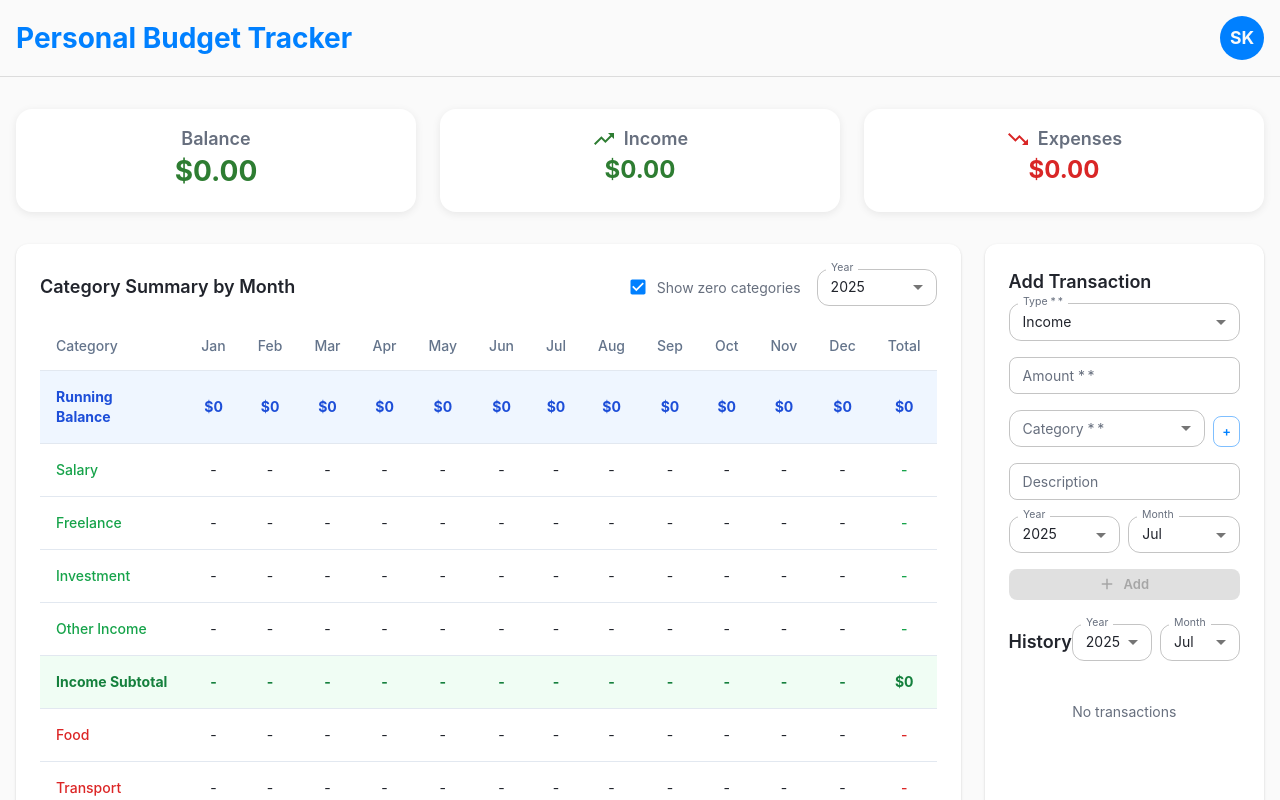
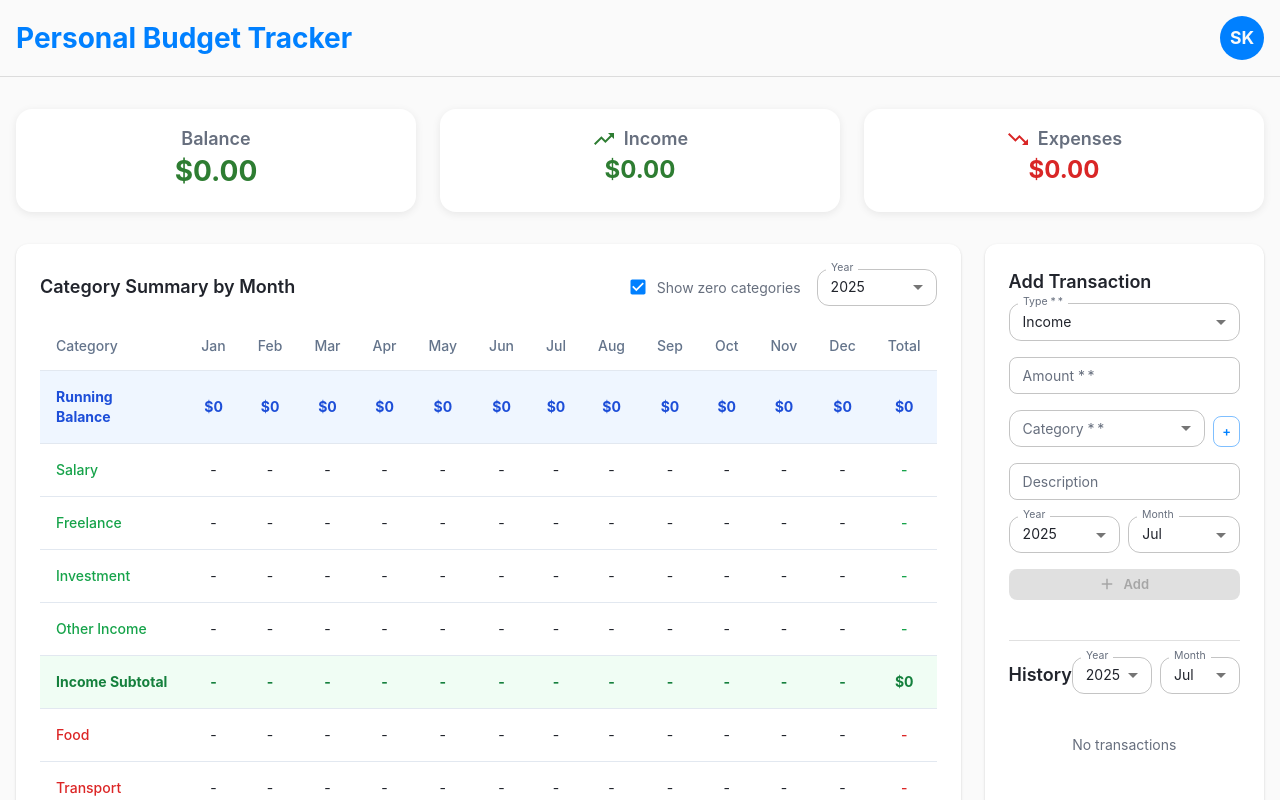
Before and after one commit to Stepanterra/pet-project-personal-budget-tracker, a React (Vite) app: page / in a window 1280 px wide. Shown: the top 800 px of the page. Built offline with nearby package versions, Linux system fonts and the light colour scheme.

Commit message:
Add divider between sections
Add a divider between the transaction history and the transaction input form.

```diff
--- a/src/pages/BudgetApp.tsx
+++ b/src/pages/BudgetApp.tsx
@@ -21,6 +21,7 @@ import {
   Avatar,
   Checkbox,
   FormControlLabel,
+  Divider,
 } from '@mui/material';
 import {
   Table,
@@ -755,6 +756,9 @@ const BudgetApp: React.FC = () => {
             </Stack>
           </Box>
 
+          {/* Divider */}
+          <Divider sx={{ my: 2 }} />
+
           {/* Transaction History */}
           <Box sx={{ flex: 1, display: 'flex', flexDirection: 'column' }}>
             <Box display="flex" justifyContent="space-between" alignItems="center" mb={2}>
```
